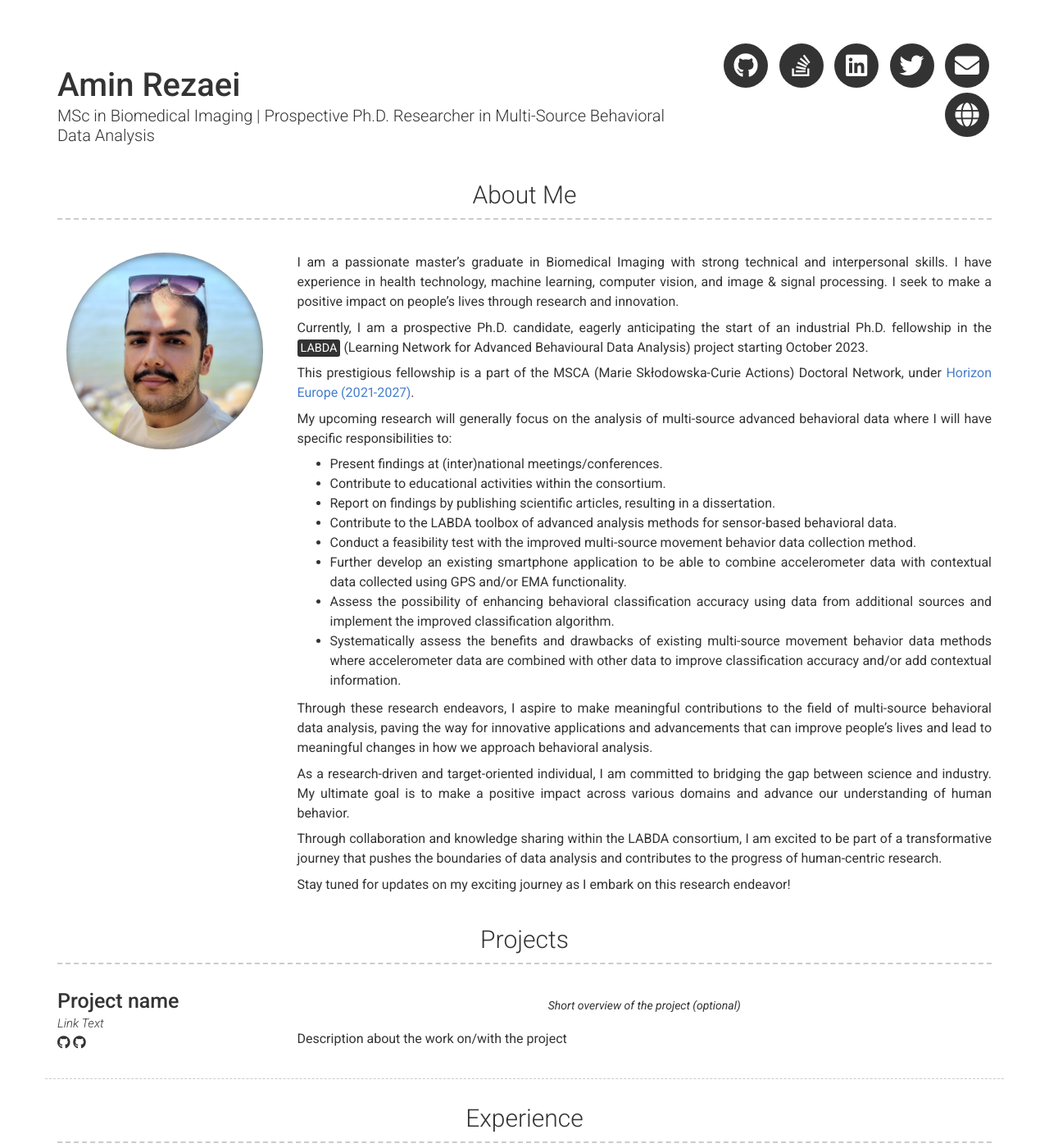
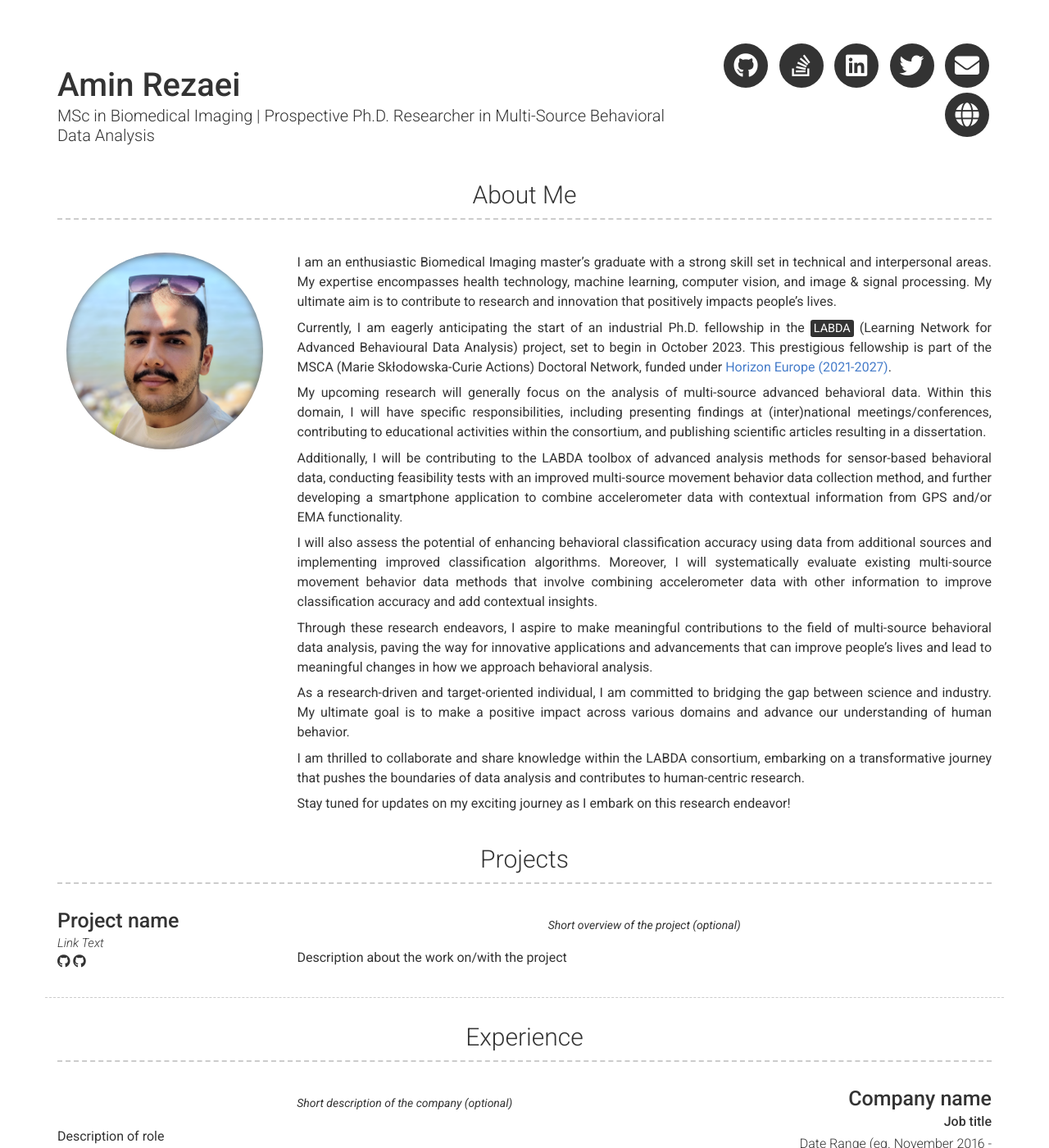
Before and after one commit to aminrezaei-img/CV, a Jekyll site: the page built from index.md, in a window 1280 px wide and 1400 px high. Shown: the whole window at 82% size. Built offline with Jekyll 4.4.1, drawn with Linux system fonts in a browser that asks for light colours; nearby versions of some CDN libraries.

Commit message:
Update _config.yml

```diff
--- a/_config.yml
+++ b/_config.yml
@@ -29,28 +29,21 @@ additional_links:
 # about_title: About Me (Use this to override about section title)
 about_profile_image: images/Profile picture.png
 about_content: | # this will include new lines to allow paragraphs
-  I am a passionate master's graduate in Biomedical Imaging with strong technical and interpersonal skills. I have experience in health technology, machine learning, computer vision, and image & signal processing. I seek to make a positive impact on people's lives through research and innovation.
+  I am an enthusiastic Biomedical Imaging master's graduate with a strong skill set in technical and interpersonal areas. My expertise encompasses health technology, machine learning, computer vision, and image & signal processing. My ultimate aim is to contribute to research and innovation that positively impacts people's lives.
 
-  Currently, I am a prospective Ph.D. candidate, eagerly anticipating the start of an industrial Ph.D. fellowship in the [<mark>LABDA</mark>](https://labda-project.eu/index.html) (Learning Network for Advanced Behavioural Data Analysis) project starting October 2023.
+  Currently, I am eagerly anticipating the start of an industrial Ph.D. fellowship in the [<mark>LABDA</mark>](https://labda-project.eu/index.html) (Learning Network for Advanced Behavioural Data Analysis) project, set to begin in October 2023. This prestigious fellowship is part of the MSCA (Marie Skłodowska-Curie Actions) Doctoral Network, funded under [Horizon Europe (2021-2027)](https://marie-sklodowska-curie-actions.ec.europa.eu/document/horizon-europe-work-programme-2021-2022-marie-sklodowska-curie-actions).
 
-  This prestigious fellowship is a part of the MSCA (Marie Skłodowska-Curie Actions) Doctoral Network, under [Horizon Europe (2021-2027)](https://marie-sklodowska-curie-actions.ec.europa.eu/document/horizon-europe-work-programme-2021-2022-marie-sklodowska-curie-actions).
+  My upcoming research will generally focus on the analysis of multi-source advanced behavioral data. Within this domain, I will have specific responsibilities, including presenting findings at (inter)national meetings/conferences, contributing to educational activities within the consortium, and publishing scientific articles resulting in a dissertation.
 
-  My upcoming research will generally focus on the analysis of multi-source advanced behavioral data where I will have specific responsibilities to:
+  Additionally, I will be contributing to the LABDA toolbox of advanced analysis methods for sensor-based behavioral data, conducting feasibility tests with an improved multi-source movement behavior data collection method, and further developing a smartphone application to combine accelerometer data with contextual information from GPS and/or EMA functionality.
 
-    - Present findings at (inter)national meetings/conferences.
-    - Contribute to educational activities within the consortium.
-    - Report on findings by publishing scientific articles, resulting in a dissertation.
-    - Contribute to the LABDA toolbox of advanced analysis methods for sensor-based behavioral data.
-    - Conduct a feasibility test with the improved multi-source movement behavior data collection method.
-    - Further develop an existing smartphone application to be able to combine accelerometer data with contextual data collected using GPS and/or EMA functionality.
-    - Assess the possibility of enhancing behavioral classification accuracy using data from additional sources and implement the improved classification algorithm.
-    - Systematically assess the benefits and drawbacks of existing multi-source movement behavior data methods where accelerometer data are combined with other data to improve classification accuracy and/or add contextual information.
+  I will also assess the potential of enhancing behavioral classification accuracy using data from additional sources and implementing improved classification algorithms. Moreover, I will systematically evaluate existing multi-source movement behavior data methods that involve combining accelerometer data with other information to improve classification accuracy and add contextual insights.
 
   Through these research endeavors, I aspire to make meaningful contributions to the field of multi-source behavioral data analysis, paving the way for innovative applications and advancements that can improve people's lives and lead to meaningful changes in how we approach behavioral analysis.
 
   As a research-driven and target-oriented individual, I am committed to bridging the gap between science and industry. My ultimate goal is to make a positive impact across various domains and advance our understanding of human behavior.
 
-  Through collaboration and knowledge sharing within the LABDA consortium, I am excited to be part of a transformative journey that pushes the boundaries of data analysis and contributes to the progress of human-centric research.
+  I am thrilled to collaborate and share knowledge within the LABDA consortium, embarking on a transformative journey that pushes the boundaries of data analysis and contributes to human-centric research.
 
   Stay tuned for updates on my exciting journey as I embark on this research endeavor!
 
```
